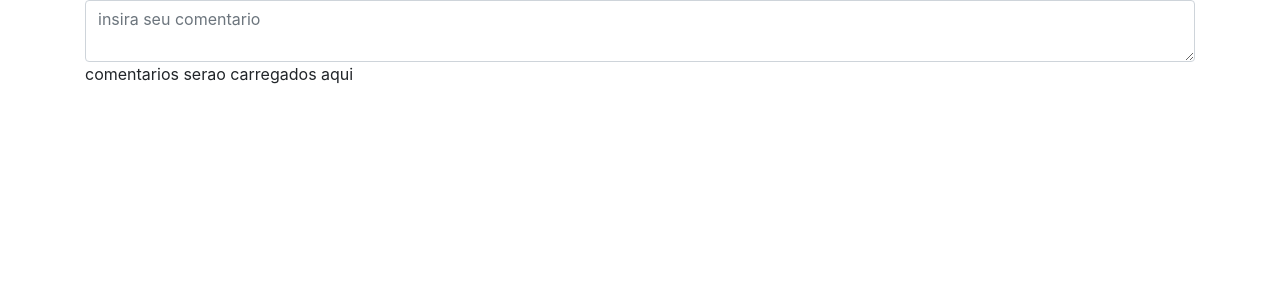
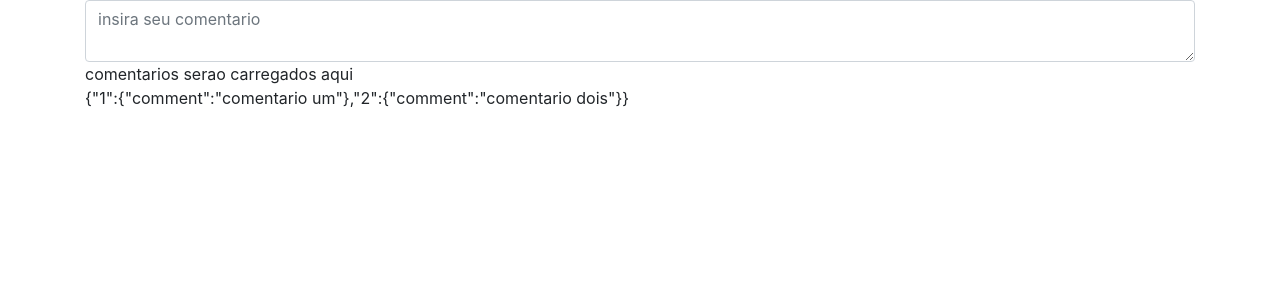
Before and after one commit to thiagoaires/devpleno, a React (Create React App) app in the folder comentarios/: page / in a window 1280 px wide. Shown: the top 300 px of the page. Built offline with nearby package versions, Linux system fonts and the light colour scheme.

Commit message:
DevPleno - modulo 4, aula 5

```diff
--- a/comentarios/src/App.js
+++ b/comentarios/src/App.js
@@ -4,11 +4,29 @@ import NewComment from './NewComment'
 import Comments from './Comments'
 
 class App extends Component {
+  constructor(){
+    super()
+    this.state = {
+      'comments': {
+        '1': {
+          comment: 'comentario um'
+        },
+        '2': {
+          comment: 'comentario dois'
+          }
+      }
+    }
+  }
+  postNewComment(comment){
+    this.setState(
+      ...this.state.comments, comment
+    )
+  }
   render() {
     return (
       <div className="container">
         <NewComment />
-        <Comments />
+        <Comments comments={this.state.comments} />
       </div>
     );
   }
--- a/comentarios/src/Comments.js
+++ b/comentarios/src/Comments.js
@@ -4,7 +4,8 @@ class Comments extends Component{
   render(){
     return(
       <div>
-        comentarios serao carregados aqui
+        comentarios serao carregados aqui<br />
+        {JSON.stringify(this.props.comments)}
       </div>
     )
   }
```
